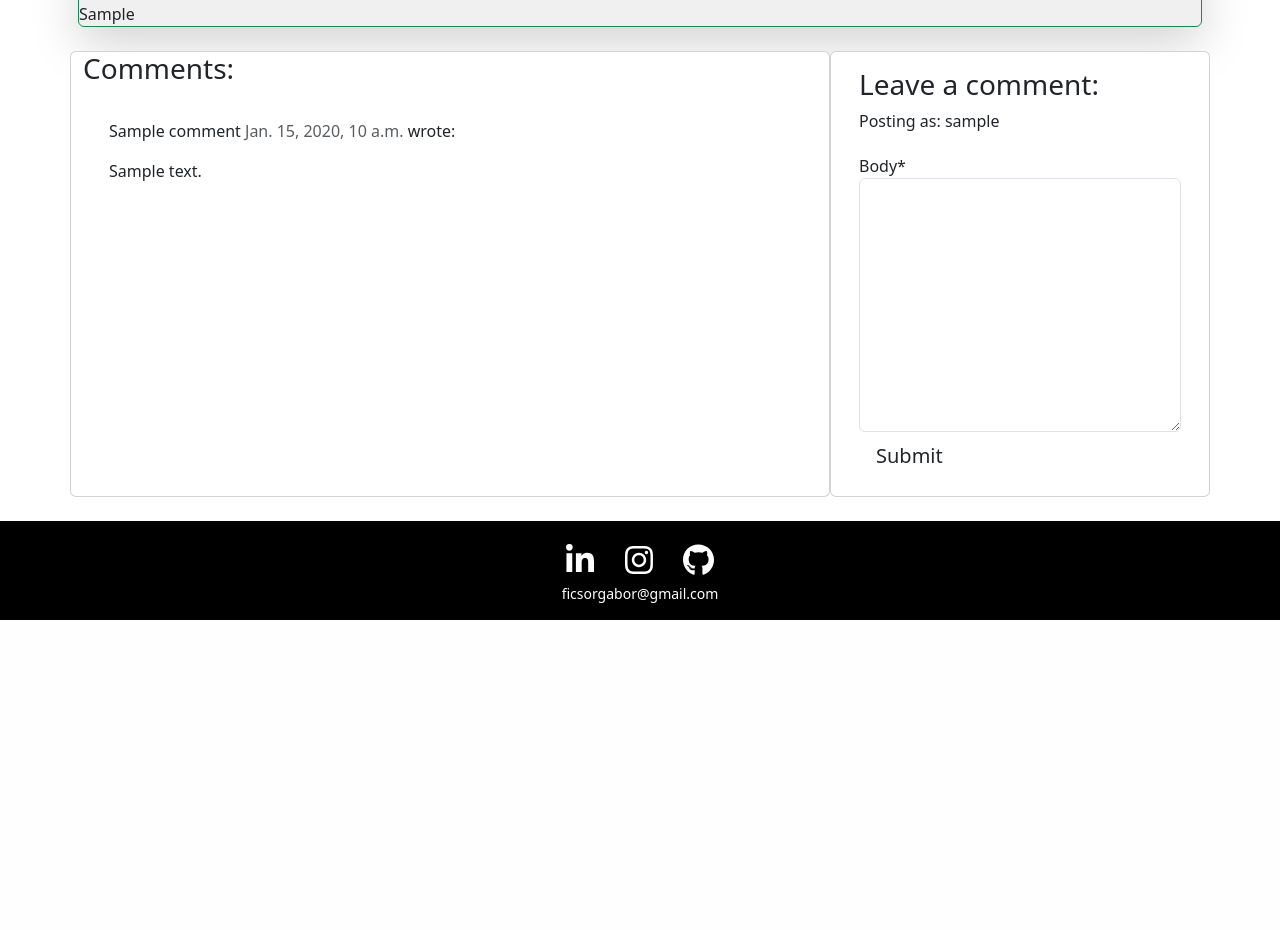
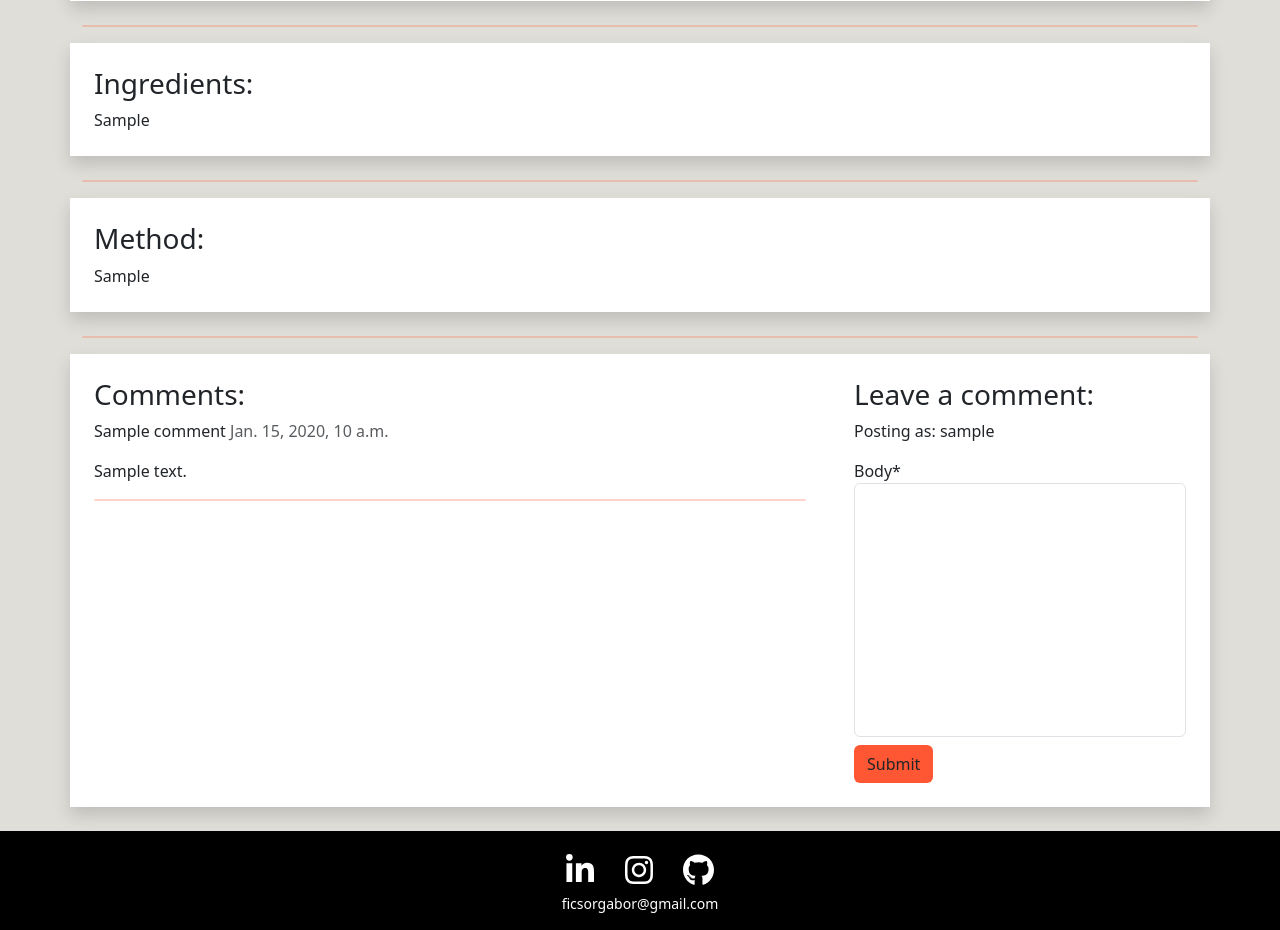
Before and after one commit to GaborFicsor/steezy-spatula, a Django app: a page that uses templates/base.html in a window 1280 px wide. Shown: the part 599-1529 px from the top of the page. Before the commit the page ends 1219 px from the top, so only its background shows below. Run offline with Django 3.2, Linux system fonts and the light colour scheme; a user stored in the database is signed in; tables that the repository leaves empty hold one stand-in row (values such as "Sample post"); some libraries are stand-ins or nearby versions; some web fonts are replaced.

Commit message:
Finish styling recipe detail page

```diff
--- a/recipes/filters.py
+++ b/recipes/filters.py
@@ -1,6 +1,8 @@
 import django_filters
 from .models import Recipe
+from django import template
 
+register = template.Library()
 
 class RecipeFilter(django_filters.FilterSet):
     class Meta:
--- a/static/css/steezy.css
+++ b/static/css/steezy.css
@@ -4,6 +4,25 @@
 
 body{
     padding-top: 55px;
+    background: #e0ded9;
+    height: 100%;
+}
+
+textarea {
+    resize: none;
+}
+
+hr {
+    border: 1px solid #FF5733;
+    border-radius: 5px;
+}
+
+.big {
+    font-size: 2rem;
+}
+
+img {
+    max-width: 100%;
 }
 
 .header {
@@ -15,23 +34,25 @@ body{
 
 a {
     text-decoration: none;
-    color:#00a008;
+    color:#FF5733;
 }
 
 .elara {
-    background: #492c59;
+    background: #FF5733;
 }
 
 .child {
     height: 50%;
 }
 
-.grey {
-    background: #dedede77;
+.white {
+    background: rgb(255, 255, 255);
 }
 
 .green-text {
-    color:#006e05;
+    /* color:#006e05; */
+    color: #FF5733;
+
 }
 
 .hidden {
--- a/templates/base.html
+++ b/templates/base.html
@@ -27,7 +27,7 @@
 
 <body>
     <!-- Navigation-->
-    <nav class="navbar navbar-expand-lg navbar-dark elara fixed-top">
+    <nav class="navbar navbar-expand-lg navbar-dark text elara fixed-top">
         <div class="container px-5">
             <a class="navbar-brand" href="{% url 'homepage' %}">Steezy Spatula</a>
             <button class="navbar-toggler" type="button" data-bs-toggle="collapse" data-bs-target="#navbarResponsive"
--- a/templates/recipe_detail.html
+++ b/templates/recipe_detail.html
@@ -1,146 +1,192 @@
 {% extends "home.html" %}
 
 {% block content %}
+<!-- {% block title %}{{ recipe.recipe_name }}{% endblock %} -->
 {% load crispy_forms_tags %}
+
+<!-- header start -->
 <header class="text-white header">
     <div class="container">
         <div class="row">
-            <div class="col-6 my-5 overflow-hidden ">
-                <p class="recipe-detail-title">{{ recipe.recipe_name }}</p>
-                <p>{{ recipe.author }}, {{ recipe.created_on }}</p>
+
+            <!-- display the name, author and the date of creation of the current recipe -->
+            <div class="col-12 my-5">
+                <h1 class="cursive">{{ recipe.recipe_name }}</h1>
+                <h5>{{ recipe.author }}, {{ recipe.created_on }}</h5>
             </div>
         </div>
     </div>
 </header>
+<!-- header end -->
 
+<div class="container">
+    <div class="row">
+        <div class="col-12 text-center">
+
+            <!-- if the user is logged in they can save and unsave a recipe -->
+            {% if user.is_authenticated %}
+            <form class="d-inline" action="{% url 'saved' recipe.slug %}" method="POST">
+                {% csrf_token %}
+                {% if saved %}
+                <button class="btn big btn-link" type="submit" name="blogpost_id" value="{{ recipe.slug }}">
+                    <i class="text-dark fa-sharp fa-solid fa-bookmark "></i>
+                </button>
+                {% else %}
+                <button class="text-dark btn big btn-link" type="submit" name="blogpost_id" value="{{ recipe.slug }}">
+                    <i class=" fa-sharp fa-regular fa-bookmark"></i>
+                </button>
+                {% endif %}
+            </form>
+            {% endif %}
+
+            <!-- if the user is the author of the recipe, display an edit and a delete icon -->
+            {% if user == recipe.author %}
+            <a href="{% url 'update_recipe' recipe.slug %}">
+                <i class="btn big fa-solid fa-pencil"></i>
+            </a>
+            <a href="{% url 'delete_recipe' recipe.slug %}">
+                <i class="btn big fa-solid fa-trash-can"></i>
+            </a>
+            {% endif %}
+
+        </div>
+    </div>
+</div>
+
+
+<!-- main section start -->
 <section>
     <div class="container">
 
-        <div class="row">
-            <div class="col-3  p-2">
-                <div class="grey rounded border border-success shadow-lg">
-                    <img class="img-thumbnail" src="https://codeinstitute.s3.amazonaws.com/fullstack/blog/default.jpg"
-                        alt="">
+        <!-- first row start -->
+        <div class="row white shadow mb-4">
+
+            <!-- recipe image -->
+            <div class=" col-12 col-md-5 col-lg-4 p-2">
+                <img class="img-fluid" src="https://codeinstitute.s3.amazonaws.com/fullstack/blog/default.jpg" alt="">
             </div>
-            </div>
-            <div class="col-4  p-2">
-                <div class="grey rounded border border-success shadow-lg">
+
+            <!-- recipe details -->
+            <div class="col-12 col-md-5 col-lg-6 p-4">
                 <h3>Details:</h3>
                 <ul>
                     <li>Perfect for {{ recipe.get_type_display }}</li>
                     <li>main ingredient: {{ recipe.get_main_ingredient_display }}</li>
                     <li>prep time: {{ recipe.get_prep_time_display }}</li>
                     <li>cooking time: {{ recipe.get_cooking_time_display }}</li>
-                        <li>difficulty: {{ recipe.difficulty }}</li>
-                        <li>difficulty: {{ recipe.get_difficulty_display }}
-                            <!-- <div class="progress" >
-                                <div class="bg-success" role="progressbar" aria-valuenow="{{ recipe.difficulty }}" aria-valuemin="0" aria-valuemax="4"" ></div>
-                            </div> -->
-                            <div class="progress">
-                                <div class="progress-bar bg-success" role="progressbar"
-                                    style="width: {{ recipe.difficulty }}%" aria-valuenow="{{ recipe.difficulty }}%"
-                                    aria-valuemin="0%" aria-valuemax="4%"></div>
-                            </div>
-                        </li>
+                    <li>difficulty: {{ recipe.get_difficulty_display }}</li>
                 </ul>
             </div>
         </div>
-            <div class="col-5">
-                <div class="container">
-                    <div class="row">
-                        <div class="col-6">like</div>
-                        <div class="col-6">        <form class="d-inline" action="{% url 'saved' recipe.slug %}" method="POST">
-                            {% if user.is_authenticated %}
-                            <form class="d-inline" action="{% url 'saved' recipe.slug %}" method="POST">
-                                {% csrf_token %}
-                                {% if saved %}
-                                <button type="submit" name="blogpost_id" value="{{ recipe.slug }}" class="btn-like"><i class="fas fa-heart"></i></button>
-                                {% else %}
-                                <button type="submit" name="blogpost_id" value="{{ recipe.slug }}" class="btn-like"><i class="far fa-heart"></i></button>
-                                {% endif %}
-                            </form>
-                            {% else %}
-                            <span class="text-secondary"><i class="far fa-heart"></i></span>
-                            {% endif %}</div>
-                    </div>
-                </div>
-            </div>
+        <!-- first row end -->
 
-        </div>
-        <div class="row">
-            <div class="col-12  p-2">
-                <div class="grey rounded border border-success shadow-lg">
+        <hr>
+
+        <!-- second row start / recipe ingredients -->
+        <div class="row white shadow mb-4">
+            <div class="col-12 p-4">
                 <div>
                     <h3>Ingredients:</h3>{{ recipe.ingredients|safe }}
                 </div>
             </div>
         </div>
-        </div>
-        <div class="row">
-            <div class="col-12  p-2">
-                <div class="grey rounded border border-success shadow-lg">
+        <!-- second row end  -->
+
+        <hr>
+
+        <!-- third row start / recipe method -->
+        <div class="row white shadow mb-4">
+            <div class="col-12 p-4">
                 <div>
                     <h3>Method:</h3>{{ recipe.method|safe }}
                 </div>
             </div>
         </div>
+        <!-- third row end -->
+
+        <hr>
+
+        <!-- comment section start -->
+        <div class="row white shadow mb-4">
+            <div class="col-md-8 p-4">
+                <h3>Comments:</h3>
+                <div>
+
+                    <!-- list comments -->
+                    {% for comment in comments %}
+                    <div class="comments">
+                        <p class="font-weight-bold">
+                            {{ comment.name }}
+
+                            <span class="text-muted">
+                                {{ comment.created_on }}
+                            </span>
+
+                            <span>
+                                <!-- if the existing comment belongs to the current user -->
+                                {% if user.username == comment.name %}
+
+                                <!-- edit comment -->
+                                <a href="{% url 'edit_comment' comment.id %}">
+                                    <i class="btn btn-sm text-dark fa-solid fa-pencil"></i>
+                                </a>
+
+                                <!-- delete comment -->
+                                <a href="{% url 'delete_comment' comment.id %}">
+                                    <i class="btn btn-sm text-dark fa-solid fa-trash-can"></i>
+                                </a>
+                                {% endif %}
+                            </span>
+                        </p>
+
+                        {{ comment.body | linebreaks }}
+
+                        <hr>
                     </div>
 
-        <div class="row">
-            <div class="col-md-8 card mb-4  mt-3 ">
-                <h3>Comments:</h3>
-                <div class="card-body">
-                    <!-- We want a for loop inside the empty control tags to iterate through each comment in comments -->
-                    {% for comment in comments %}
-                    <div class="comments" style="padding: 10px;">
-                        <p class="font-weight-bold">
-                            <!-- The commenter's name goes here. Check the model if you're not sure what that is -->
-                            {{ comment.name }}
-                            <span class=" text-muted font-weight-normal">
-                                <!-- The comment's created date goes here -->
-                                {{ comment.created_on }}
-                            </span> wrote:
-                        </p>
-                        <!-- The body of the comment goes before the | -->
-                        {{ comment.body | linebreaks }}
+                    <!-- if there are not comments yet -->
+                    {% empty %}
+
+                    <div class="p-5 d-flex align-items-center justify-content-center">
+                        <h5 class="text-center text-muted">Be the first to comment! &#128578;</h5>
                     </div>
-                    {% if user.username == comment.name %}
-                    <button>
-                        <a href="{% url 'edit_comment' comment.id %}">edit comment</a>
-                    </button>
-                    <button>
-                        <a href="{% url 'delete_comment' comment.id %}">delete comment</a>
-                    </button>
-                    {% endif %}
-                    <!-- Our for loop ends here -->
+
                     {% endfor %}
                 </div>
             </div>
 
 
-            <div class="col-md-4 card mb-4  mt-3 ">
-                <div class="card-body">
-                    <!-- For later -->
+            <!-- comment form -->
+            <div class="col-md-4 p-4">
+                <div>
+
+                    <!-- alert if the user submitted a comment -->
                     {% if commented %}
+
                     <div class="alert alert-success" role="alert">
                         Your comment is awaiting approval
                     </div>
+
                     {% else %}
+
+                    <!-- if a user is logged in display the comment form -->
                     {% if user.is_authenticated %}
 
                     <h3>Leave a comment:</h3>
                     <p>Posting as: {{ user.username }}</p>
-                    <form method="post" style="margin-top: 1.3em;">
+                    <form method="POST">
                         {{ comment_form | crispy }}
                         {% csrf_token %}
-                        <button type="submit" class="btn btn-signup btn-lg">Submit</button>
+                        <button type="submit" class="btn elara btn mt-2">Submit</button>
                     </form>
                     {% endif %}
                     {% endif %}
                 </div>
             </div>
         </div>
+        <!-- comment section end -->
+
     </div>
-
 </section>
+<!-- main section end -->
 {%endblock%}
```
Also changed, not shown: recipes/models.py (+4 -4 lines), templates/profile.html (+8 -6 lines), recipes/migrations/0020_alter_recipe_difficulty.py (added). Lines whose indentation alone changed are shown as unchanged.
